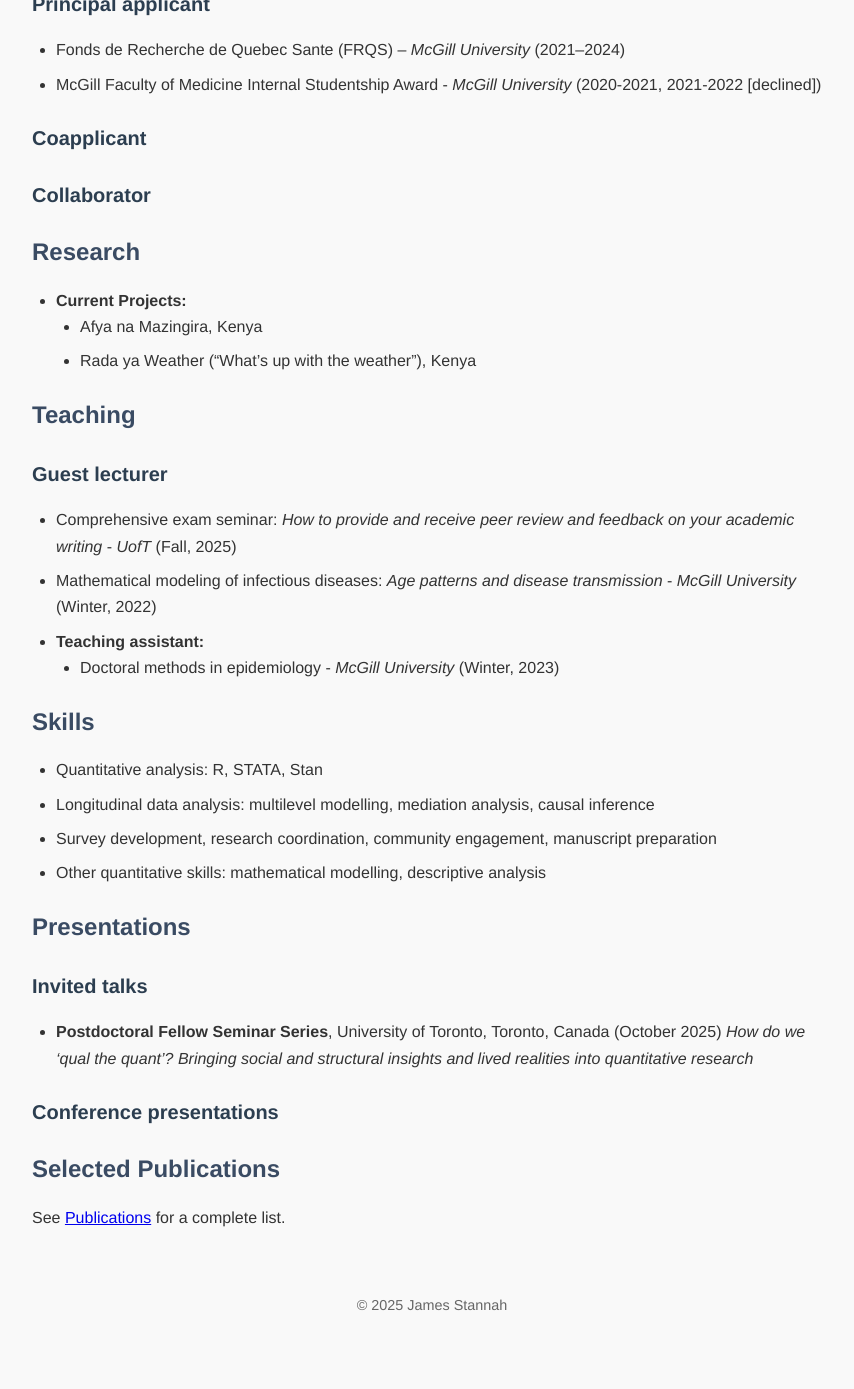
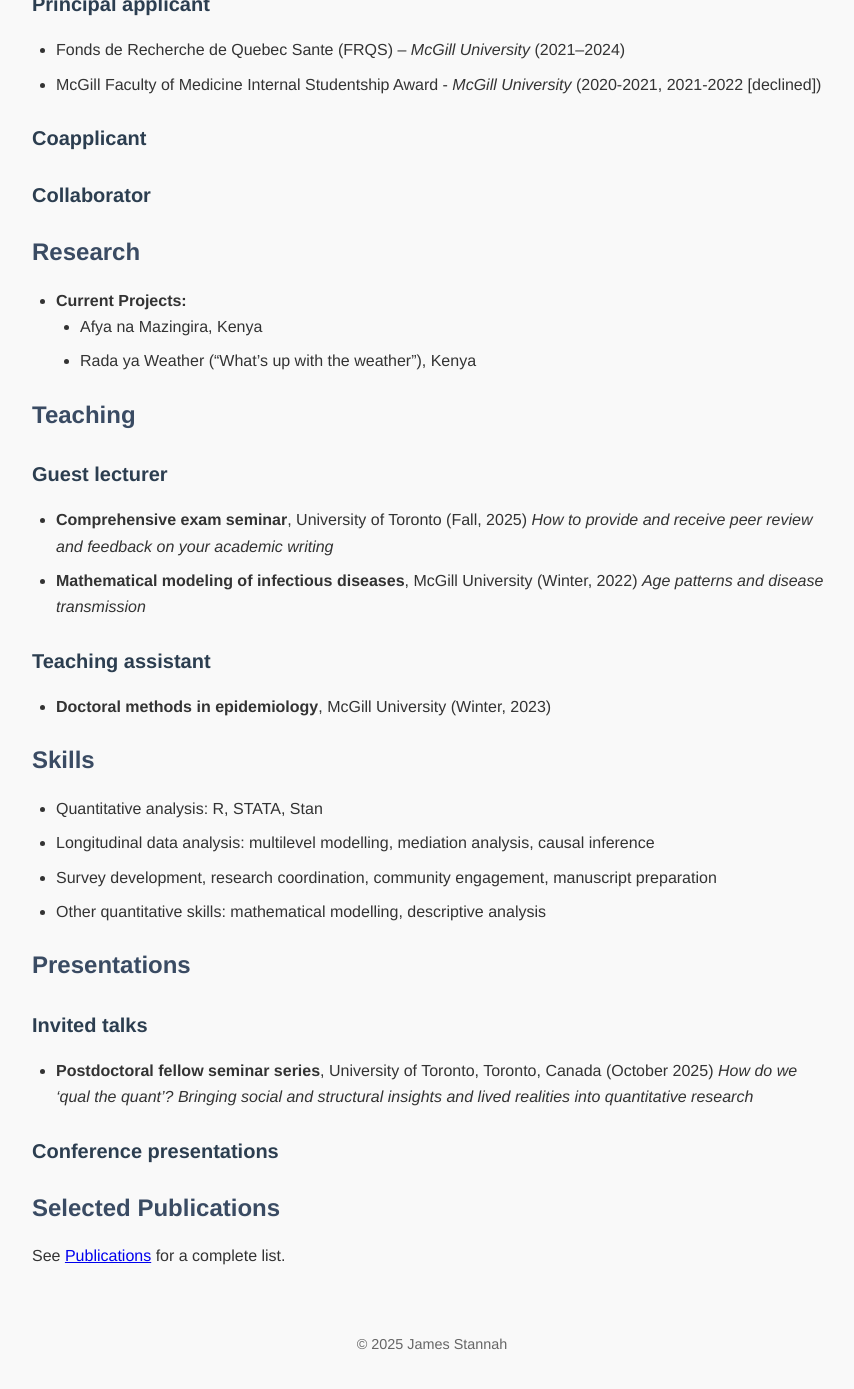
Before and after one commit to jamesstannah/jamesstannah.github.io, a Jekyll site: the page built from cv.md, in a window 1280 px wide and 1400 px high, scrolled down 845 px. Shown: the top 1389 px of the window, without its empty margins (208-1062 px from the left). Built offline with Jekyll 4.4.1, drawn with Linux system fonts in a browser that asks for light colours; before the commit the page ends 2207 px from its top, so only the background shows below that.

Commit message:
Update cv.md

```diff
--- a/cv.md
+++ b/cv.md
@@ -33,10 +33,13 @@ permalink: /cv/
 
 ## Teaching
 ### Guest lecturer
-  - Comprehensive exam seminar: *How to provide and receive peer review and feedback on your academic writing* - *UofT* (Fall, 2025)
-  - Mathematical modeling of infectious diseases: *Age patterns and disease transmission* - *McGill University* (Winter, 2022)
-- **Teaching assistant:**
-  - Doctoral methods in epidemiology - *McGill University* (Winter, 2023)
+- **Comprehensive exam seminar**, University of Toronto (Fall, 2025)
+  *How to provide and receive peer review and feedback on your academic writing*
+- **Mathematical modeling of infectious diseases**, McGill University (Winter, 2022)
+  *Age patterns and disease transmission*
+
+### Teaching assistant
+- **Doctoral methods in epidemiology**, McGill University (Winter, 2023)
 
 ## Skills
 - Quantitative analysis: R, STATA, Stan
@@ -46,7 +49,7 @@ permalink: /cv/
 
 ## Presentations
 ### Invited talks
-- **Postdoctoral Fellow Seminar Series**, University of Toronto, Toronto, Canada (October 2025)
+- **Postdoctoral fellow seminar series**, University of Toronto, Toronto, Canada (October 2025)
   *How do we ‘qual the quant’? Bringing social and structural insights and lived realities into quantitative research*
 
 ### Conference presentations
```
